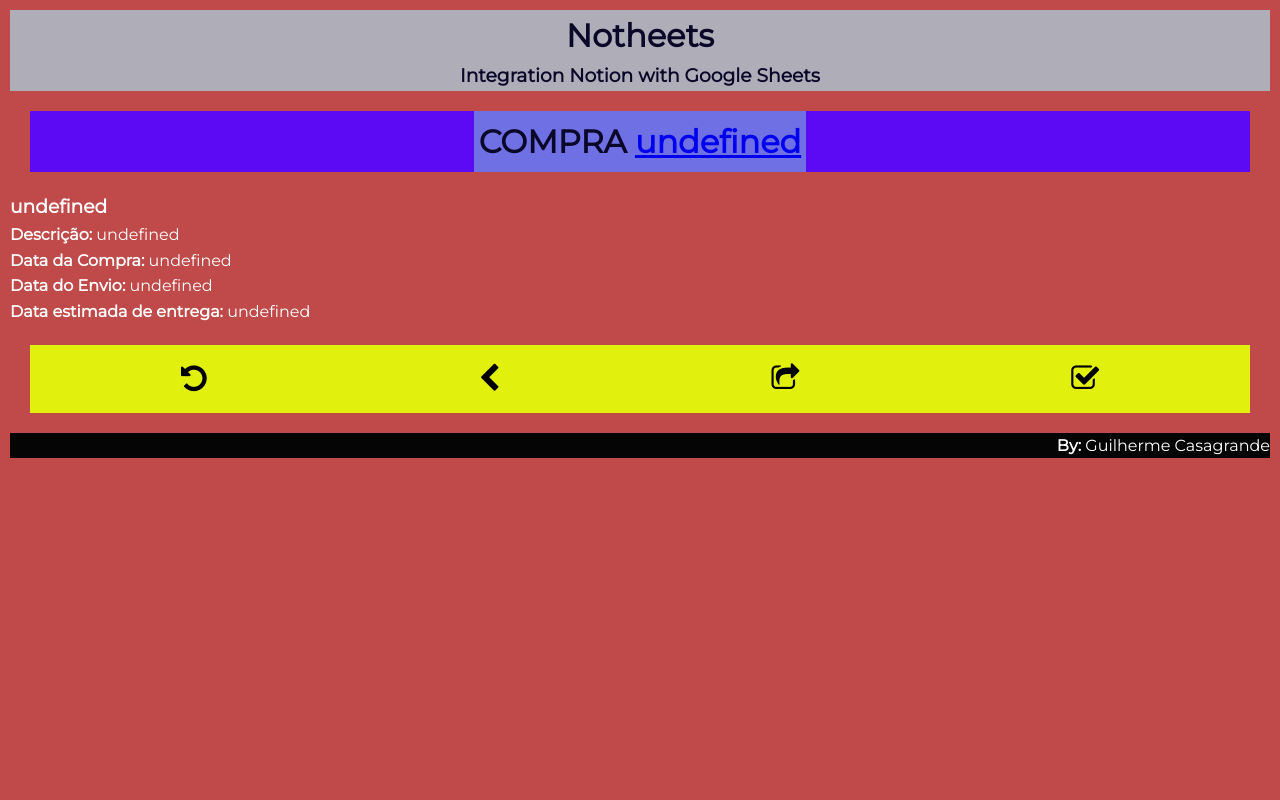
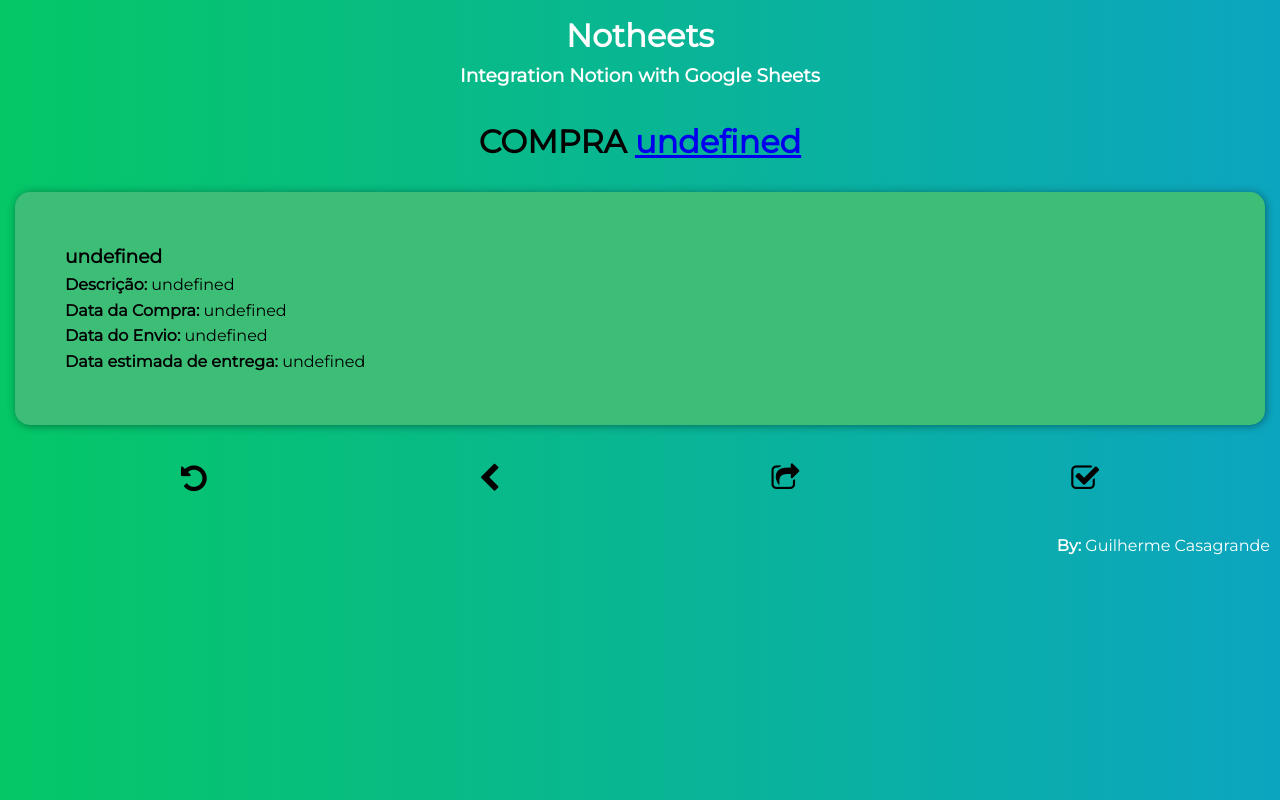
Before and after one commit to GuilhermeMAG/Notheets, a website: page public/cards.html in a window 1280 px wide. Drawn offline with Linux system fonts and the light colour scheme; no server answers.

Commit message:
Update styleCards.css

```diff
--- a/public/css/styleCards.css
+++ b/public/css/styleCards.css
@@ -14,8 +14,7 @@
     font-family: 'Montserrat', sans-serif;
     line-height: 1.6;
     margin: 10px;
-    /* background: linear-gradient(0deg, rgb(5, 199, 102) 0%, rgb(12, 165, 192) 100%); */
-    background: rgb(192, 74, 74);
+    background: linear-gradient(90deg, rgb(5, 199, 102) 0%, rgb(12, 165, 192) 100%);
     color: #fff;
 }
 
@@ -24,8 +23,7 @@
 
 header {
     text-align: center;
-    color: #0b0729;
-    background: hsl(245, 7%, 70%);
+    color: #fff;
 }
 
 header>h1 {
@@ -35,20 +33,11 @@
 
 /* Containers */
 
-.flex-container {
-    height: 500px;
-    overflow: hidden scroll;
-    margin-top: -100px;
-    border-radius: 15px;
-    background: rgb(223, 7, 7);
-}
-
 #purchaseEl {
     display: flex;
     flex-flow: row wrap;
     justify-content: center;
     align-items: center;
-    background: rgb(1, 255, 107);
 }
 
 
@@ -59,19 +48,28 @@
     flex-direction: row;
     justify-content: space-around;
     margin: 20px;
-    background: rgb(92, 10, 243);
 }
 
 .headerPurchase h1 {
-    color: #0b0729;
+    color: #020202;
     text-align: center;
-    background: rgb(110, 112, 228);
     padding: 5px;
 }
 
 .headerPurchase h1:hover {
     opacity: 1;
     transform: scale(1.1);
+}
+
+.purshase {
+    margin: 5px 5px;
+    padding: 50px 50px;
+    background: #3dbe77;
+    box-shadow: 1px 1px 8px rgba(0, 0, 0, 0.404);
+    border-radius: 15px;
+    align-self: baseline;
+    height: max-content;
+    color: black;
 }
 
 .editCardButton :hover {
@@ -88,7 +86,6 @@
     justify-content: space-around;
     margin: 20px;
     padding: 15px;
-    background: rgb(225, 240, 12);
 }
 
 .controls .editCardButton {
@@ -101,5 +98,4 @@
 
 p {
     text-align: end;
-    background: rgb(5, 5, 5);
 }
```
